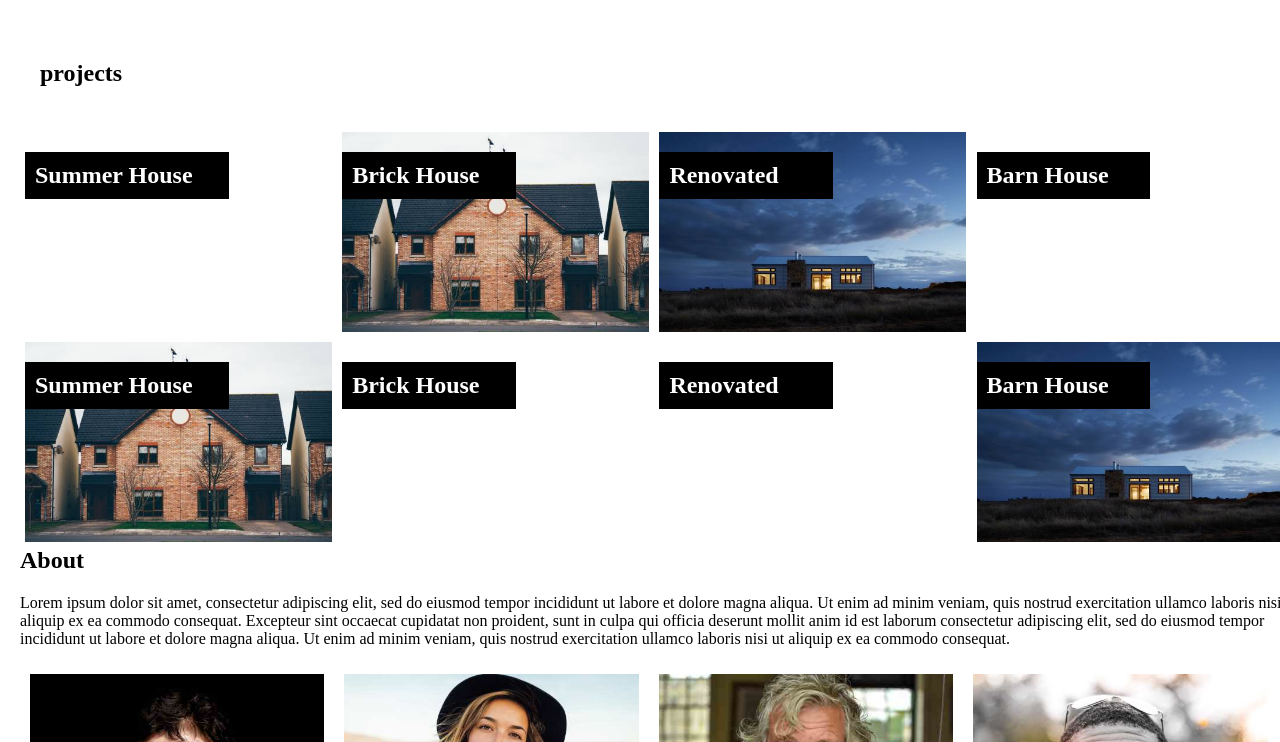
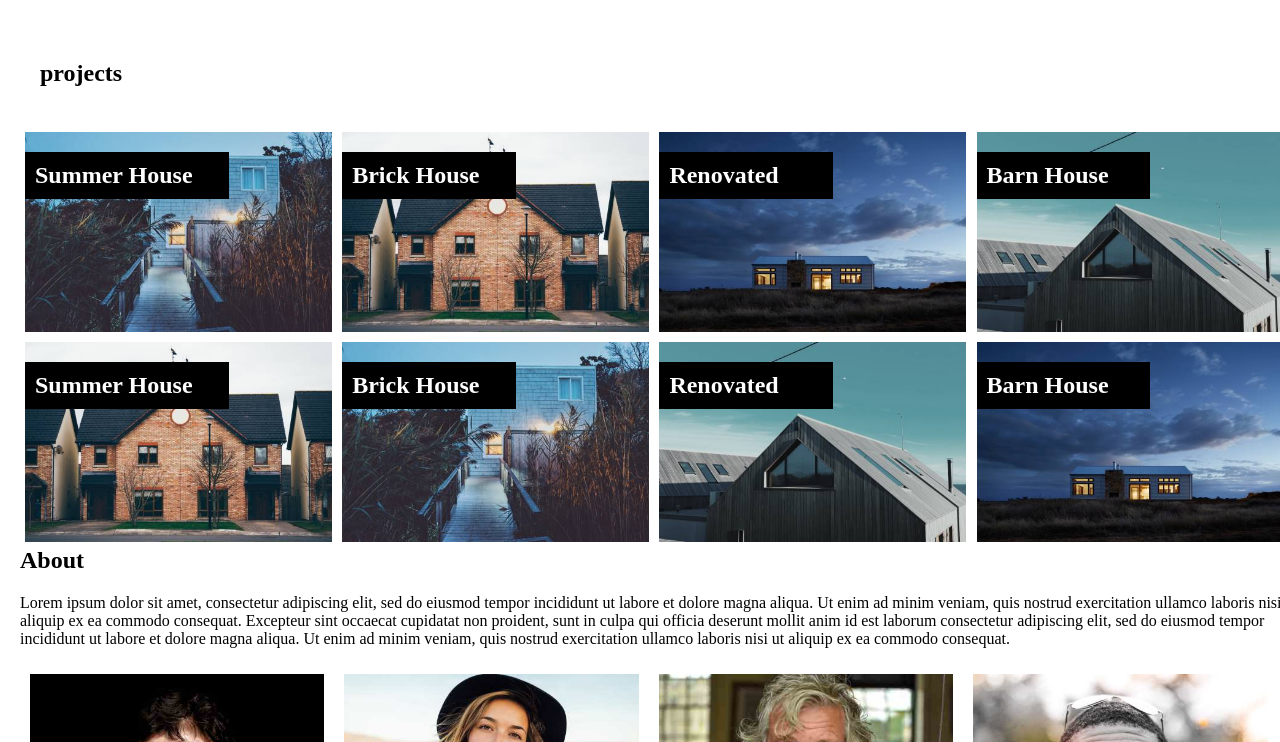
Before and after one commit to swapnasrikaligota/position1, a plain HTML site: page index.html in a window 1280 px wide. Shown: the part 667-1409 px from the top of the page. Drawn offline with Linux system fonts and the light colour scheme.

Commit message:
Update index.html

```diff
--- a/index.html
+++ b/index.html
@@ -38,7 +38,7 @@
             width: 100%;
         }
         .para3{
-            background-image: url(./house5(1).jpg);
+            background-image: url(./house5.jpg);
 
             background-repeat: no-repeat;
             background-attachment: scroll;
@@ -73,7 +73,7 @@
 
         }
         .para6{
-            background-image: url(./house4(1).jpg);
+            background-image: url(./house4.jpg);
             background-repeat: no-repeat;
             background-attachment: scroll;
             background-size: 100% 100%;
@@ -96,7 +96,7 @@
 
         }
         .para8{
-            background-image: url(./house5(1).jpg);
+            background-image: url(./house5.jpg);
 
             background-repeat: no-repeat;
             background-attachment: scroll;
@@ -107,7 +107,7 @@
             margin: 5px;
         }
         .para9{
-            background-image: url(./house4(1).jpg);
+            background-image: url(./house4.jpg);
 
             background-repeat: no-repeat;
             background-attachment: scroll;
```
